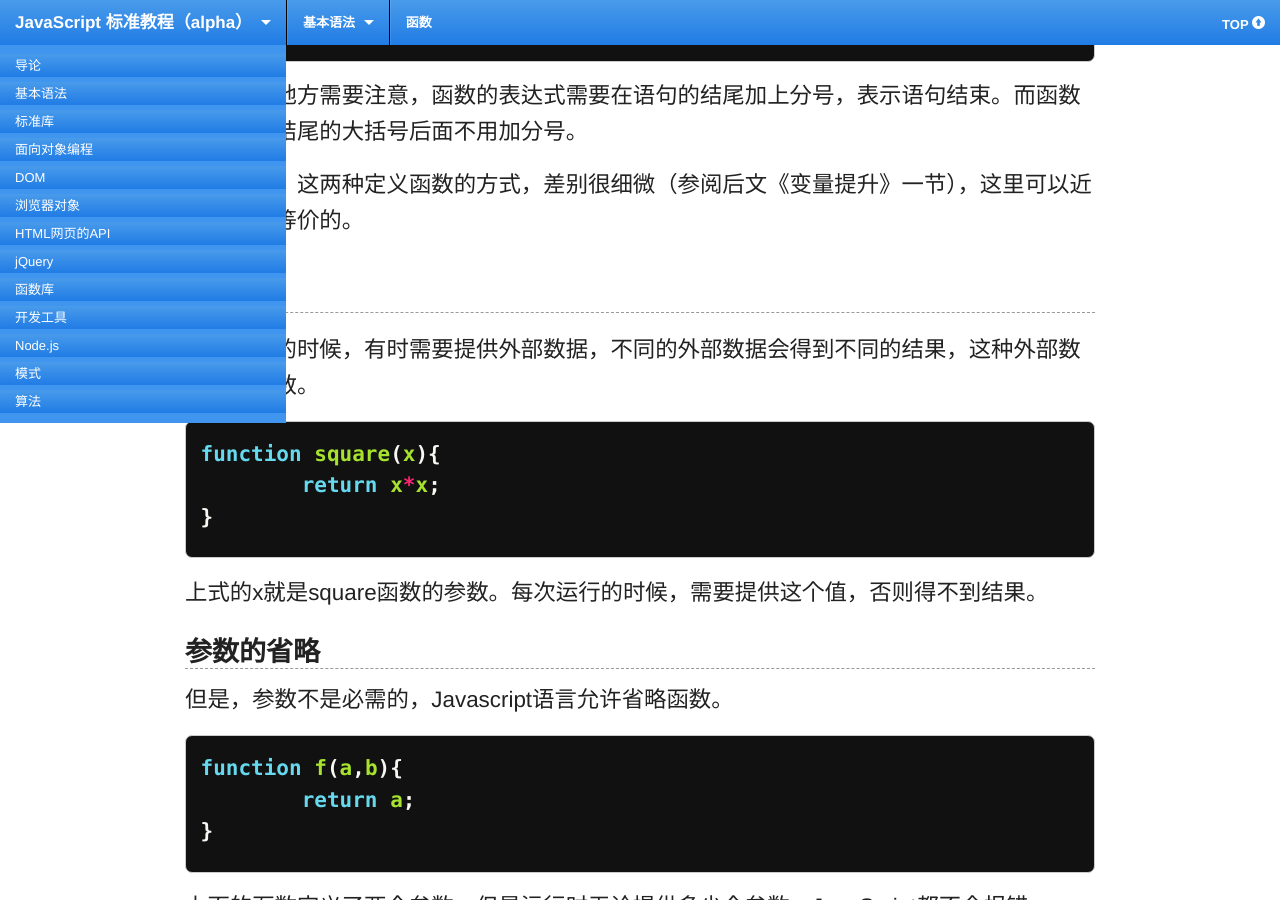
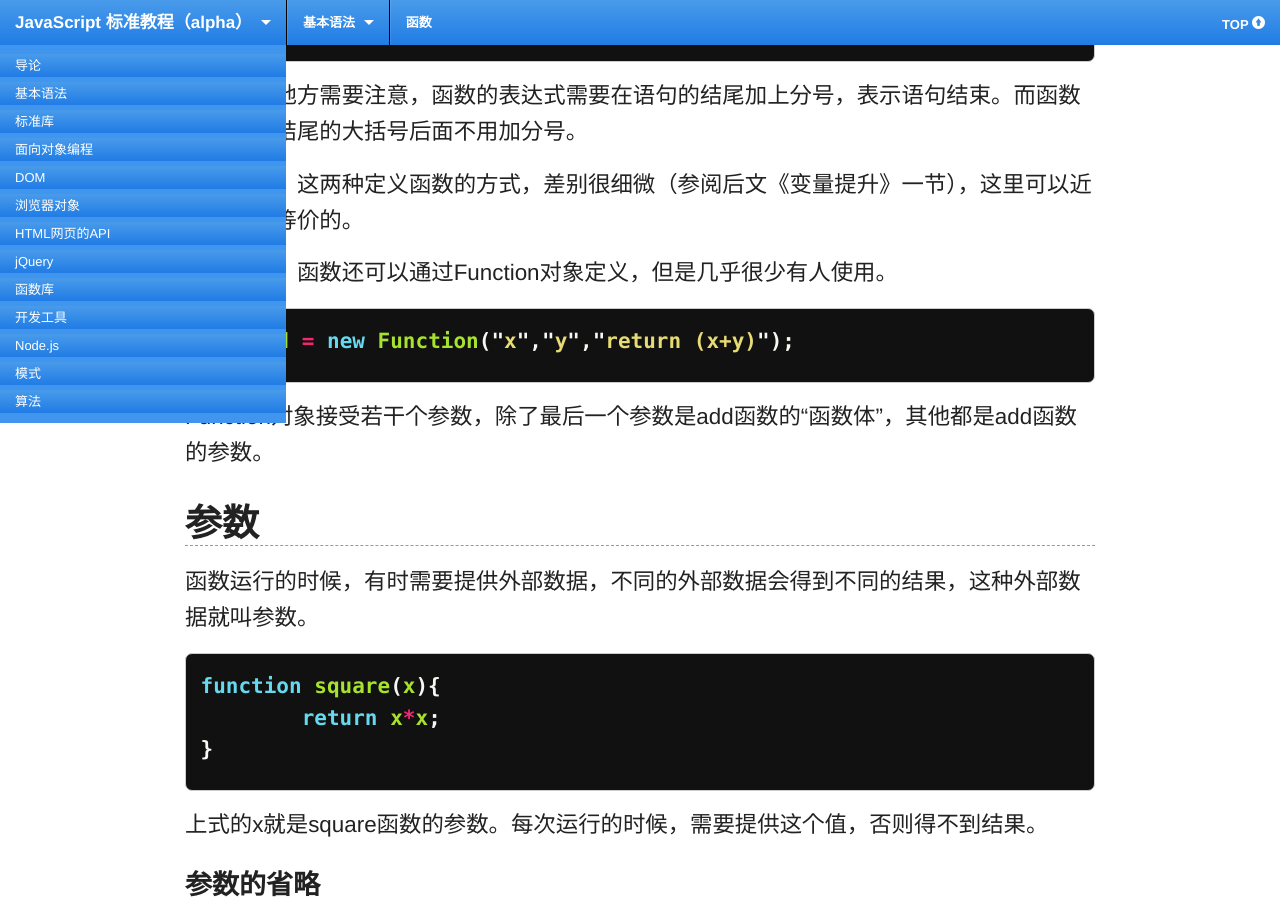
Before and after one commit to ruanyf/jstutorial, a Jekyll site: the page built from grammar/function.md, in a window 1280 px wide and 900 px high, scrolled down 1504 px. Built offline with Jekyll 4.4.1, drawn with Linux system fonts in a browser that asks for light colours; Markdown is read by kramdown in place of the engine named in the settings; some of the changed text lies outside the part shown.

Commit message:
edit grammar/Function

```diff
--- a/grammar/function.md
+++ b/grammar/function.md
@@ -57,6 +57,16 @@ var f = function f(){};
 还有一个地方需要注意，函数的表达式需要在语句的结尾加上分号，表示语句结束。而函数的声明在结尾的大括号后面不用加分号。
 
 总的来说，这两种定义函数的方式，差别很细微（参阅后文《变量提升》一节），这里可以近似认为是等价的。
+
+除此之外，函数还可以通过Function对象定义，但是几乎很少有人使用。
+
+{% highlight javascript %}
+
+var add = new Function("x","y","return (x+y)");
+
+{% endhighlight %}
+
+Function对象接受若干个参数，除了最后一个参数是add函数的“函数体”，其他都是add函数的参数。
 
 ## 参数
 
@@ -290,6 +300,10 @@ f(1)
    // 1
 
 {% endhighlight %}
+
+## 第一等公民
+
+JavaScript语言中，函数与其他数据类型处于同等地位，可以被赋值给一个变量，也可以当作参数传入其他函数，还可以作为函数的结果返回。因此，函数在JavaScript中是“第一等公民”。
 
 ## arguments对象
 
```
Also changed, not shown: other parts of grammar/function.md (+1 -1 lines).
